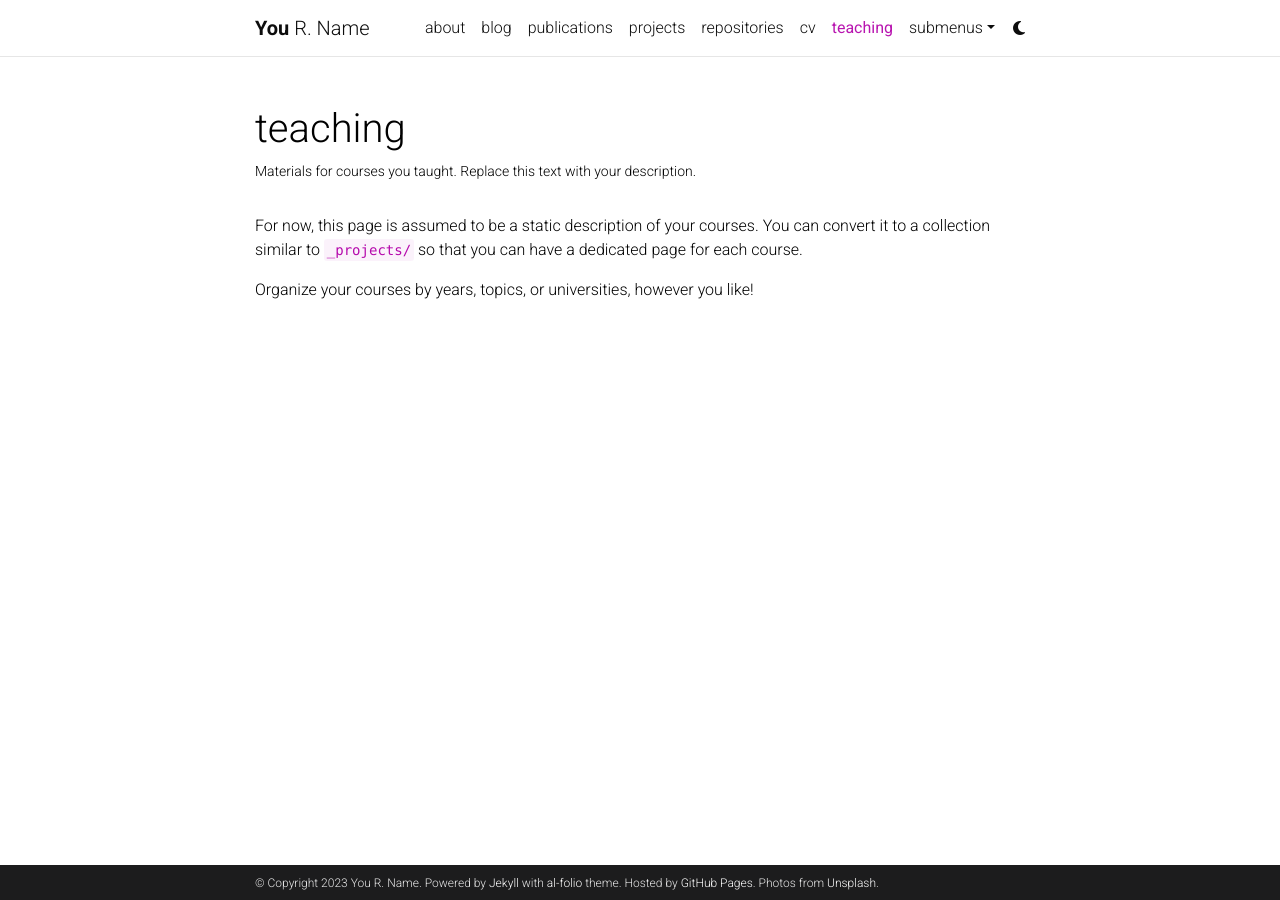
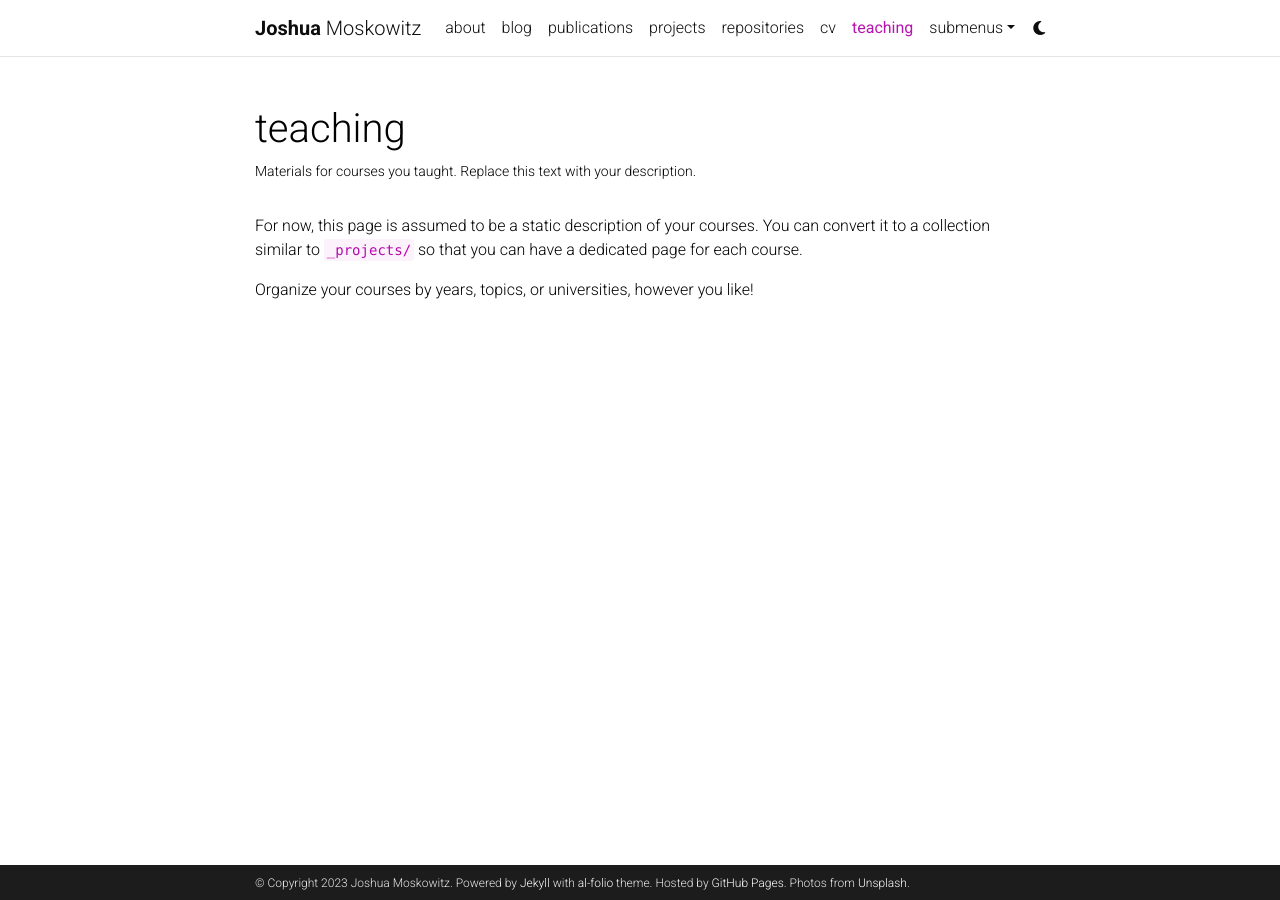
Before and after one commit to jbmoskow/jbmoskow.github.io, a Jekyll site: the page built from _pages/teaching.md, in a window 1280 px wide. Built offline with Jekyll 4.4.1, drawn with Linux system fonts in a browser that asks for light colours; comment, search, counter and statistics services are not loaded; a style sheet for code colours, icons or effects is not loaded.

Commit message:
Updated website information
Modified the first_name, last_name, and url of the personal website

```diff
--- a/_config.yml
+++ b/_config.yml
@@ -3,10 +3,10 @@
 # -----------------------------------------------------------------------------
 
 title: blank # the website title (if blank, full name will be used instead)
-first_name: You
-middle_name: R.
-last_name: Name
-email: you@example.com
+first_name: Joshua
+middle_name:
+last_name: Moskowitz
+email: joshua.moskowitz@gmail.com
 description: > # the ">" symbol means to ignore newlines until "footer_text:"
   A simple, whitespace theme for academics. Based on [*folio](https://github.com/bogoli/-folio) design.
 footer_text: >
@@ -18,7 +18,7 @@
 lang: en # the language of your site (for example: en, fr, cn, ru, etc.)
 icon: ⚛️  # the emoji used as the favicon (alternatively, provide image name in /assets/img/)
 
-url: https://alshedivat.github.io # the base hostname & protocol for your site
+url: https://jbmoskow.github.io # the base hostname & protocol for your site
 baseurl: /al-folio # the subpath of your site, e.g. /blog/
 last_updated: false # set to true if you want to display last updated in the footer
 impressum_path:  # set to path to include impressum link in the footer, use the same path as permalink in a page, helps to conform with EU GDPR
```
